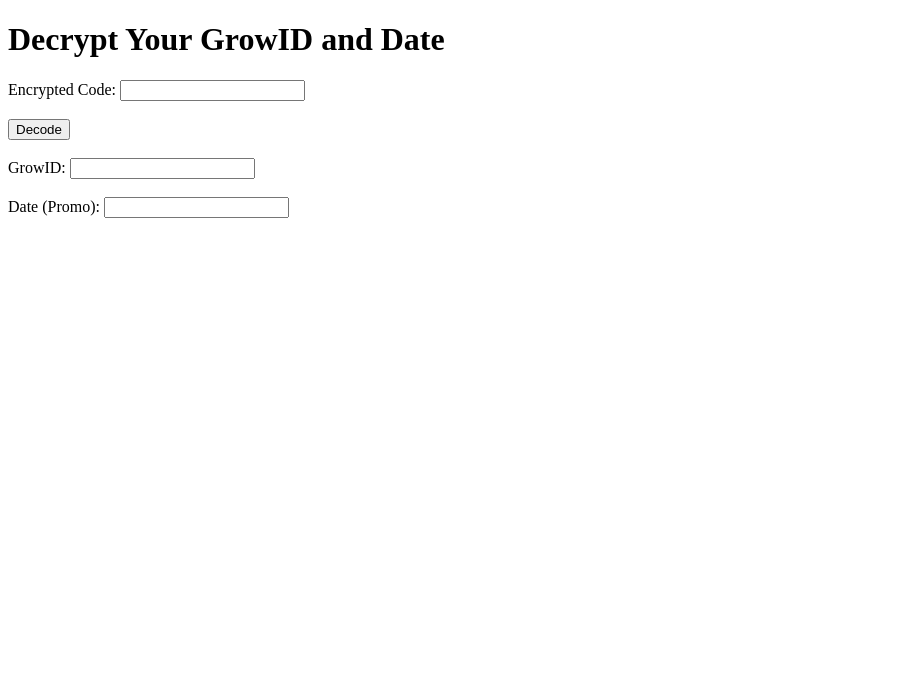
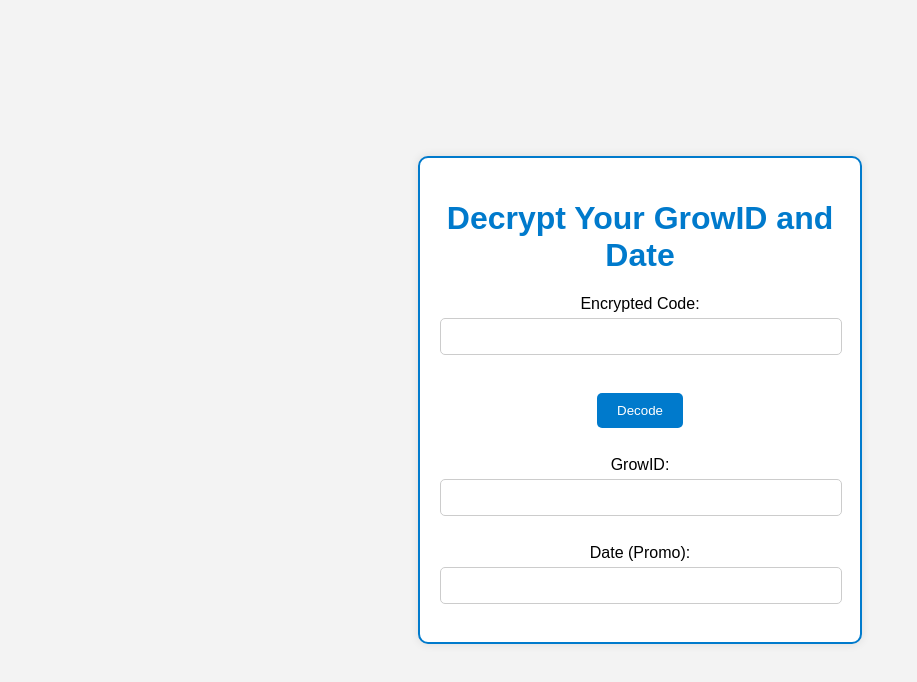
Before and after one commit to TheLandFather/TheLandFather-Growtopia-Promo-Participation-Tool, a plain HTML site: page index.html in a window 1280 px wide. Shown: the whole page, without its empty margins (0-917 px from the left). Drawn offline with Linux system fonts and the light colour scheme.

Commit message:
Designing the Website.

```diff
--- a/index.html
+++ b/index.html
@@ -4,6 +4,53 @@
     <meta charset="UTF-8">
     <meta name="viewport" content="width=device-width, initial-scale=1.0">
     <title>Decrypt GrowID and Date</title>
+    <style>
+        body {
+            font-family: Arial, sans-serif;
+            background-color: #f3f3f3;
+            display: flex;
+            justify-content: center;
+            align-items: center;
+            height: 100vh;
+            margin: 0;
+        }
+        .container {
+            background-color: white;
+            border: 2px solid #007acc;
+            border-radius: 10px;
+            padding: 20px;
+            box-shadow: 0 0 10px rgba(0, 0, 0, 0.1);
+            text-align: center;
+            width: 80%;
+            max-width: 400px;
+        }
+        h1 {
+            color: #007acc;
+        }
+        label {
+            display: block;
+            margin-top: 10px;
+        }
+        input[type="text"], input[type="date"] {
+            width: calc(100% - 20px);
+            padding: 10px;
+            margin-top: 5px;
+            border: 1px solid #ccc;
+            border-radius: 5px;
+        }
+        button {
+            background-color: #007acc;
+            color: white;
+            padding: 10px 20px;
+            margin-top: 20px;
+            border: none;
+            border-radius: 5px;
+            cursor: pointer;
+        }
+        button:hover {
+            background-color: #005f99;
+        }
+    </style>
     <script>
         function obfuscate1() {
             var a = "abcdefghijklmnopqrstuvwxyz";
@@ -92,6 +139,7 @@
     </script>
 </head>
 <body>
+    <div class="container">
         <h1>Decrypt Your GrowID and Date</h1>
         <label for="encryptedCode">Encrypted Code:</label>
         <input type="text" id="encryptedCode" name="encryptedCode"><br><br>
@@ -100,5 +148,6 @@
         <input type="text" id="growID" readonly><br><br>
         <label for="date">Date (Promo):</label>
         <input type="text" id="date" readonly><br><br>
+    </div>
 </body>
 </html>
```
Lines whose indentation alone changed are shown as unchanged.
